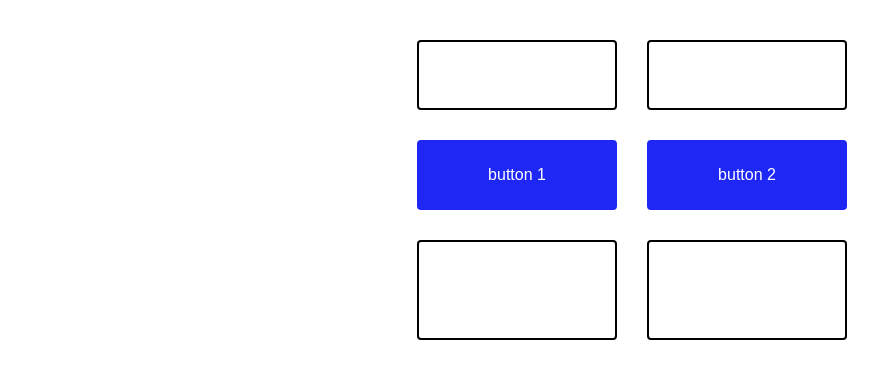
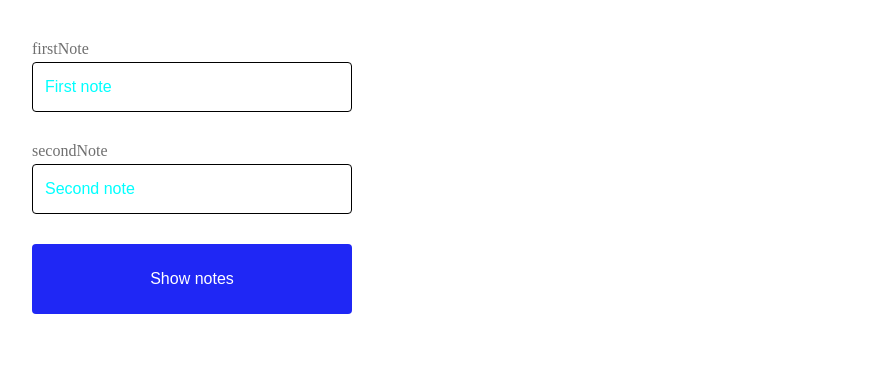
Before and after one commit to SchneiderIrene/TypeScript_fr_pro, a React (Create React App) app: page / in a window 1280 px wide. Shown: the top 378 px of the page, without its empty margins (8-886 px from the left). Built offline with nearby package versions, Linux system fonts and the light colour scheme.

Commit message:
Homework09_2

```diff
--- a/src/App.tsx
+++ b/src/App.tsx
@@ -1,11 +1,12 @@
 import GlobalStyles from 'globalStyles/GlobalStyles';
-import Homework09 from 'homeworks/Homework09/Homework09';
+import Homework09_2 from 'homeworks/Homework09/Homework09_2';
+
 
 function App() {
   return (
    <>
       <GlobalStyles/>
-      <Homework09/>
+      <Homework09_2/>
    </>
   );
 }
--- a/src/components/Input/types.ts
+++ b/src/components/Input/types.ts
@@ -1,7 +1,9 @@
+import { ChangeEvent } from "react";
+
 export interface InputProps {
   name: string;
   type?: string;
   placeholder?: string;
   label?: string;
-  onInputChange?: () => void
+  onInputChange?: (event: ChangeEvent<HTMLInputElement>) => void
 }
--- /dev/null
+++ b/src/homeworks/Homework09/Homework09_2.tsx
@@ -0,0 +1,59 @@
+import { ChangeEvent, useState, useEffect } from 'react';
+
+import Button from 'components/Button/Button';
+import Input from 'components/Input/Input';
+import {
+  Homework09Container,
+  InputContainer,
+  InputResult,
+  ResultBlock
+} from './styles';
+
+function Homework09_2() {
+  const [firstNote, setFirstNote] = useState<string>('');
+  const [secondNote, setSecondNote] = useState<string>('');
+
+  const [isShowResult, setIsShowResult] = useState<boolean>(false);
+
+  const onFirstNoteInputChange = (
+    event: ChangeEvent<HTMLInputElement>
+  ): void => {
+    setFirstNote(event.target.value);
+  };
+
+  const onSecondNoteInputChange = (
+    event: ChangeEvent<HTMLInputElement>
+  ): void => {
+    setSecondNote(event.target.value);
+  };
+
+const onShowResult = ()=>{
+  //setIsShowResult(true);
+  setIsShowResult(!isShowResult);
+}
+
+  return (
+    <Homework09Container>
+      <Input
+        placeholder="First note"
+        onInputChange={onFirstNoteInputChange}
+        name="firstNote"
+        label="firstNote"
+      />
+      <Input
+        placeholder="Second note"
+        onInputChange={onSecondNoteInputChange}
+        name="secondNote"
+        label="secondNote"
+      />
+      <Button name="Show notes" onButtonClick={onShowResult} />
+      <ResultBlock isShowResult={isShowResult}>
+        <InputResult>{firstNote}</InputResult>
+      <InputResult>{secondNote}</InputResult>
+      </ResultBlock>
+
+    </Homework09Container>
+  );
+}
+
+export default Homework09_2;
--- a/src/homeworks/Homework09/styles.ts
+++ b/src/homeworks/Homework09/styles.ts
@@ -1,11 +1,18 @@
 import styled from "@emotion/styled";
+
+interface ResultsBlockStyledProps{
+    isShowResult: boolean;
+}
 
 
 export const Homework09Container = styled.div`
 display: flex;
+flex-direction: column;
 justify-content: center;
+align-items: center;
 gap: 30px;
 padding: 40px;
+width: 400px;
 `
 
 export const InputContainer = styled.div`
@@ -31,3 +38,40 @@ export const InputHomework09 = styled.input`
  font-size: 24px;
  border-radius: 4px;
 `
+
+export const ResultBlock = styled.div<ResultsBlockStyledProps>`
+display: ${({ isShowResult }) => isShowResult ? 'flex' : 'none'};
+gap: 20px;
+padding: 20px;
+`
+
+
+
+//import styled from "@emotion/styled";
+
+// interface ResultsBlockStyledProps {
+//     isShowResult: boolean
+//   }
+
+//   export const Homework09Wrapper = styled.div`
+//     display: flex;
+//     flex-direction: column;
+//     align-items: center;
+//     gap: 30px;
+//     width: 700px;
+//     padding: 40px;
+//   `
+//   export const ResultsBlock = styled.div<ResultsBlockStyledProps>`
+//     display: ${({ isShowResult }) => isShowResult ? 'flex' : 'none'};
+//     gap: 20px;
+//     padding: 20px;
+//   `
+
+//   export const ResultWrapper = styled.div`
+//     display: flex;
+//     align-items: center;
+//     justify-content: center;
+//     padding: 20px;
+//     background: #94B3EB;
+//     font-size: 30px;
+//   `
```
